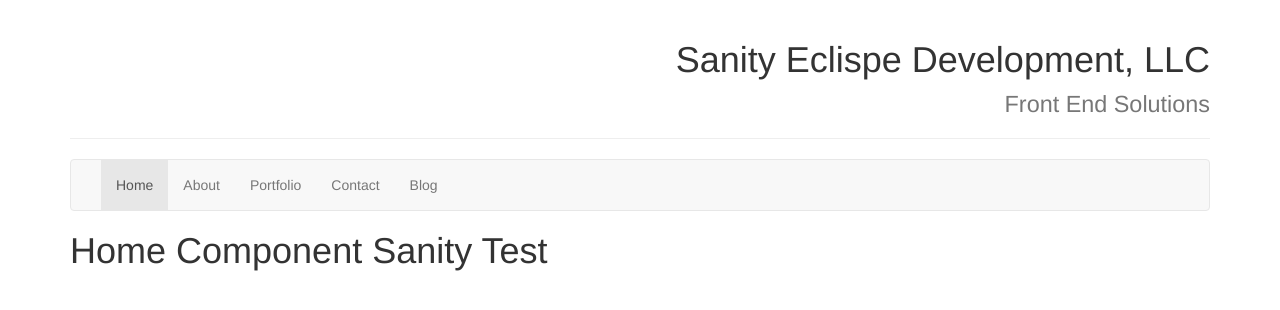
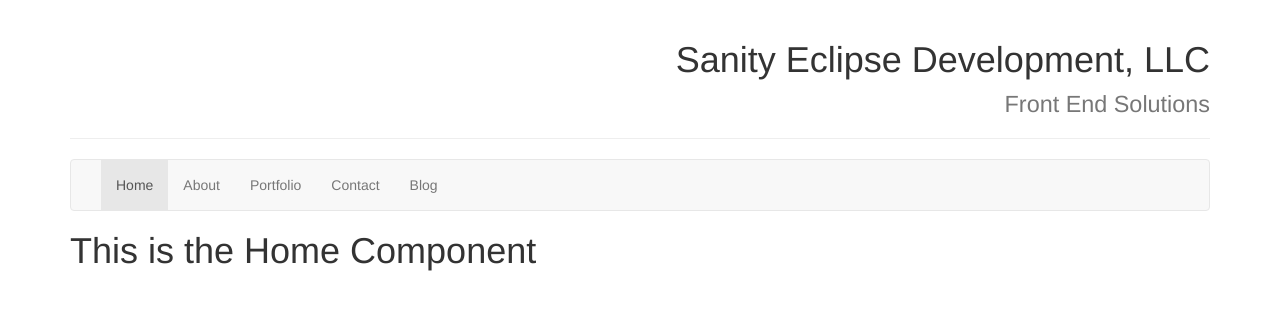
Before and after one commit to SanityEclipse/SED-business-site, an Angular app: page /home in a window 1280 px wide. Shown: the top 310 px of the page. Built offline with nearby package versions, Linux system fonts and the light colour scheme.

Commit message:
Small fixes/typos. Ready for styling.

```diff
--- a/src/app/core/header/header.component.html
+++ b/src/app/core/header/header.component.html
@@ -1,7 +1,7 @@
 <header>
 
   <div class="page-header text-right">
-    <h1>Sanity Eclispe Development, LLC
+    <h1>Sanity Eclipse Development, LLC
       <br>
       <small> Front End Solutions</small>
     </h1>
--- a/src/app/home/home.component.html
+++ b/src/app/home/home.component.html
@@ -1 +1 @@
-<h1> Home Component Sanity Test <h1>
+<h1> This is the Home Component <h1>
```
